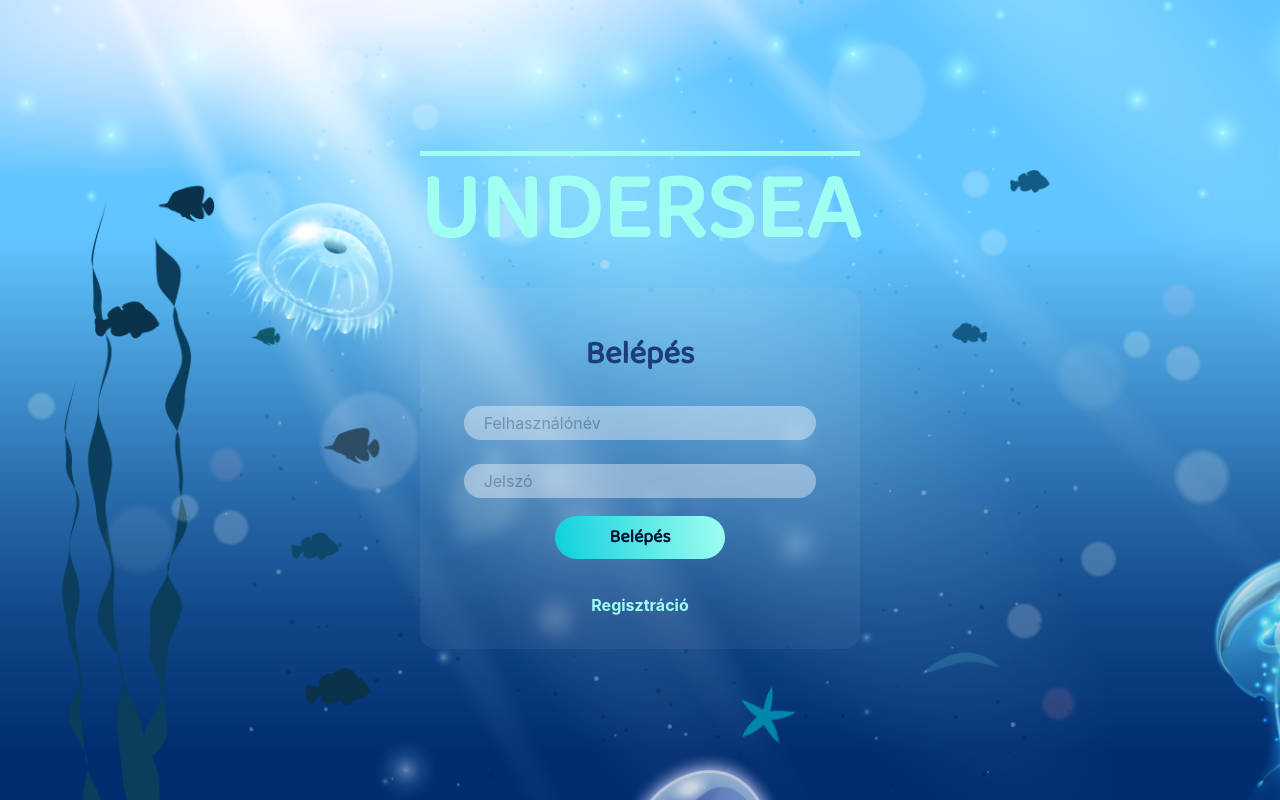
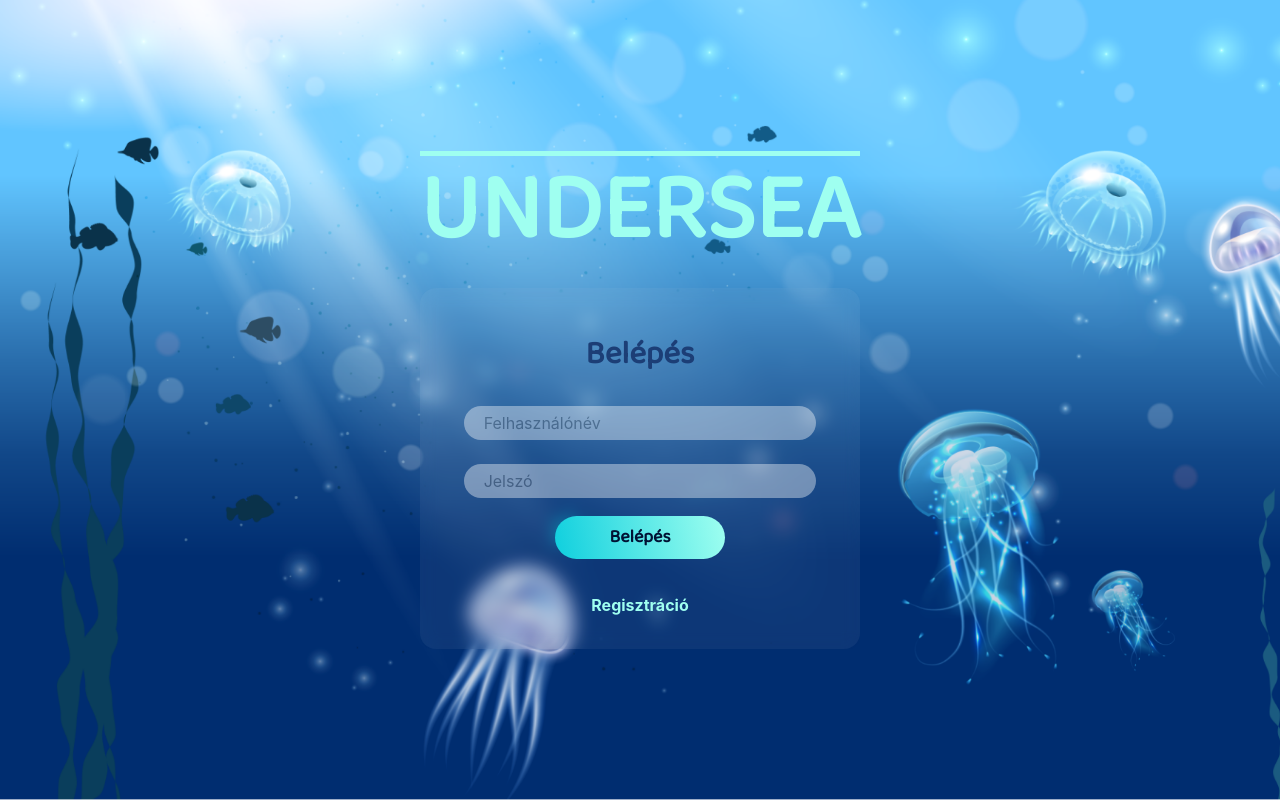
Before and after one commit to miklosabel/undersea, a React (Create React App) app: page /login in a window 1280 px wide. Built offline with nearby package versions, Linux system fonts and the light colour scheme.

Commit message:
background bug fix

```diff
--- a/src/App.scss
+++ b/src/App.scss
@@ -8,6 +8,7 @@
   justify-content: center;
   align-items: center;
   text-align: center;
+  background-size: cover;
   background-image: url('./assets/background_login.png');
   width: 100%;
   height: 100%;
```
